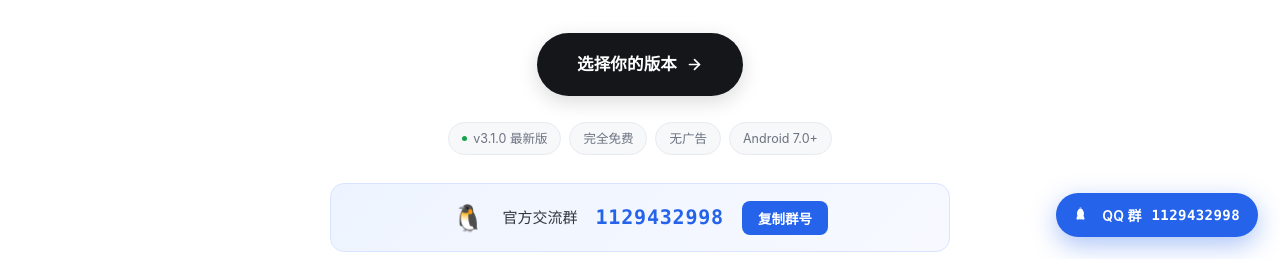
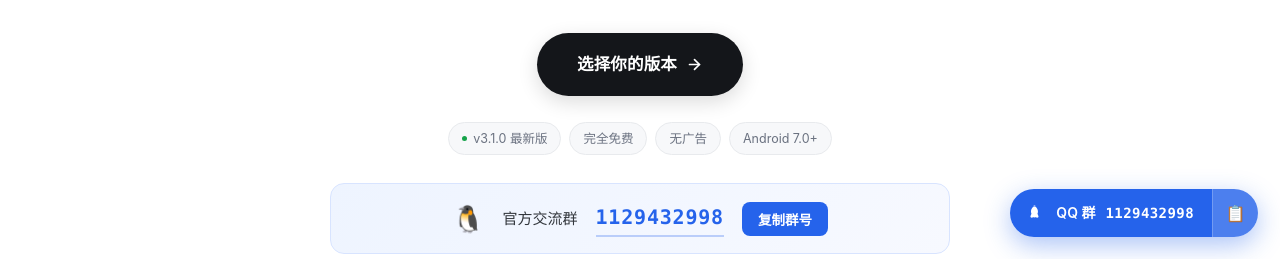
Before and after one commit to gongchuang1089/myweb, a plain HTML site: page index.html in a window 1280 px wide. Shown: the part 541-800 px from the top of the page. Drawn offline with Linux system fonts and the light colour scheme.

Commit message:
Add files via upload

```diff
--- a/index.html
+++ b/index.html
@@ -52,7 +52,7 @@
       <div class="qq-banner">
       <span class="qq-icon">🐧</span>
       <span class="qq-text">官方交流群</span>
-      <span class="qq-num">1129432998</span>
+      <a class="qq-num qq-link" href="https://qm.qq.com/q/2h6XqxaWzi" target="_blank" rel="noopener noreferrer" title="点击打开 QQ 群">1129432998</a>
       <button class="qq-copy" data-qq="1129432998">复制群号</button>
     </div>
 </section>
@@ -314,11 +314,11 @@
   </div>
 </div>
 <!-- QQ 群悬浮按钮 -->
-<button class="qq-float" data-qq="1129432998" title="复制 QQ 群号">
+<div class="qq-float-group"><a class="qq-float" href="https://qm.qq.com/q/2h6XqxaWzi" target="_blank" rel="noopener noreferrer" title="打开 QQ 群">
   <svg width="18" height="18" viewBox="0 0 24 24" fill="currentColor"><path d="M12.003 2c-4.418 0-8 3.582-8 8 0 1.106.225 2.161.632 3.123-.518 1.375-1.363 2.85-1.363 3.877 0 .32.14.607.375.807.06.052 1.485.966 3.09-.098.61.135 1.243.208 1.894.208h.001c.65 0 1.283-.073 1.893-.208 1.605 1.064 3.03.15 3.09.098.235-.2.375-.487.375-.807 0-1.027-.845-2.502-1.363-3.877.407-.962.632-2.017.632-3.123 0-4.418-3.581-8-8-8z"/></svg>
   <span>QQ 群</span>
   <span class="qq-float-num">1129432998</span>
-</button>
+</a><button class="qq-float-copy" data-qq="1129432998" title="复制群号">📋</button></div>
 <div class="qq-toast" id="qqToast">群号已复制</div>
 <div class="lightbox" id="lightbox"><img id="lightbox-img" alt=""></div>
 <script>
--- a/style.css
+++ b/style.css
@@ -1033,3 +1033,72 @@ a { color: var(--primary); text-decoration: none; }
     .qq-banner .qq-num { font-size: 17px; }
     .qq-float { right: 14px; bottom: 14px; padding: 10px 15px; font-size: 13px; }
 }
+/* 群号作为链接 */
+a.qq-num.qq-link {
+    color: var(--primary);
+    text-decoration: none;
+    border-bottom: 2px solid rgba(37, 99, 235, .28);
+    transition: .16s;
+    cursor: pointer;
+}
+
+a.qq-num.qq-link:hover {
+    color: var(--primary-hover);
+    border-bottom-color: var(--primary);
+}
+
+/* 悬浮按钮组 */
+.qq-float-group {
+    position: fixed;
+    right: 22px;
+    bottom: 22px;
+    z-index: 900;
+    display: flex;
+    align-items: stretch;
+    border-radius: 999px;
+    overflow: hidden;
+    box-shadow: 0 8px 26px rgba(37, 99, 235, .38);
+    transition: .2s;
+}
+
+.qq-float-group:hover {
+    transform: translateY(-2px);
+    box-shadow: 0 12px 32px rgba(37, 99, 235, .48);
+}
+
+.qq-float-group .qq-float {
+    position: static;
+    border-radius: 0;
+    box-shadow: none;
+    transform: none;
+}
+
+.qq-float-group .qq-float:hover {
+    transform: none;
+    box-shadow: none;
+    background: var(--primary-hover);
+}
+
+.qq-float-copy {
+    display: flex;
+    align-items: center;
+    justify-content: center;
+    width: 46px;
+    background: rgba(37, 99, 235, .82);
+    color: #fff;
+    border: none;
+    border-left: 1px solid rgba(255, 255, 255, .22);
+    cursor: pointer;
+    font-size: 16px;
+    transition: .16s;
+    font-family: inherit;
+    padding: 0;
+}
+
+.qq-float-copy:hover { background: var(--primary-hover); }
+.qq-float-copy.done { background: var(--green); }
+
+@media (max-width: 640px) {
+    .qq-float-group { right: 14px; bottom: 14px; }
+    .qq-float-copy { width: 40px; font-size: 15px; }
+}
```
Also changed, not shown: phone.html (+3 -3 lines), tv.html (+3 -3 lines).
